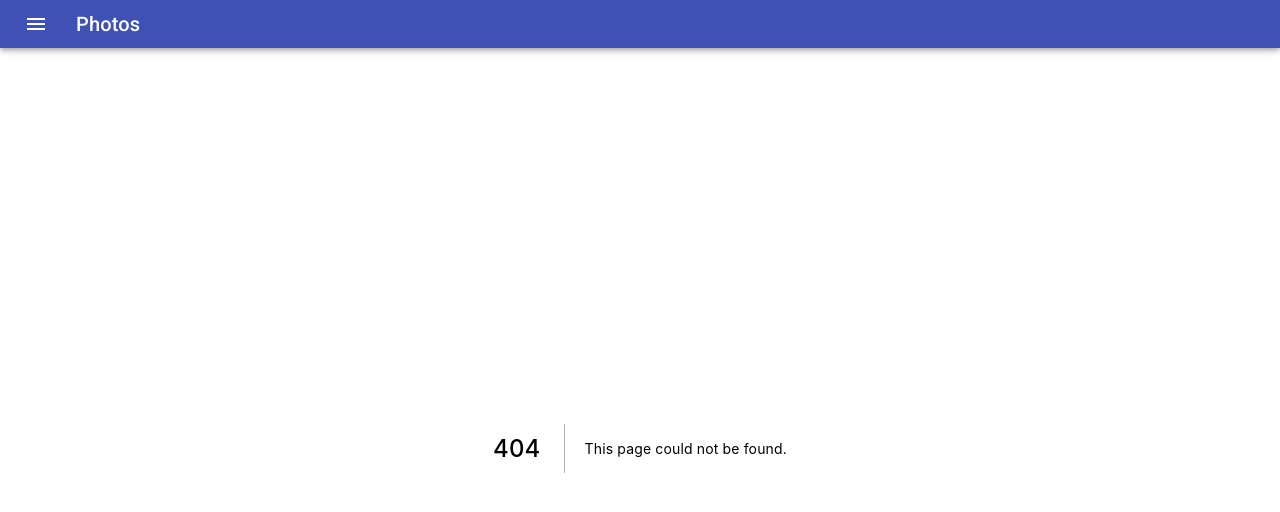
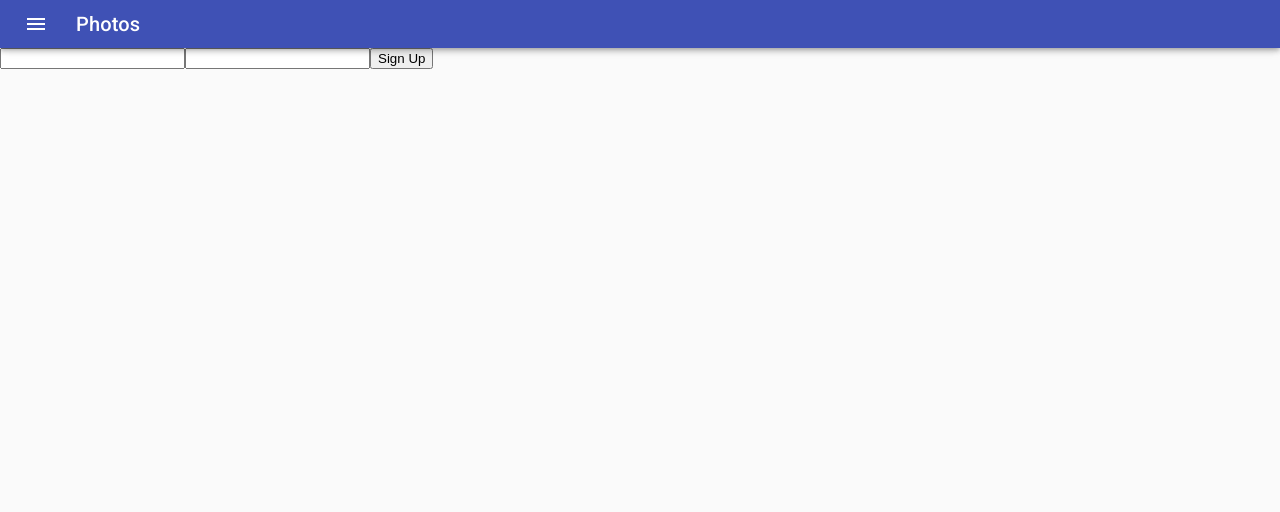
Before and after one commit to fabianschu/Plyo, a Next.js app in the folder frontend/: page /signup in a window 1280 px wide. Before the commit this address had no page. Shown: the top 512 px of the page. Built offline with nearby package versions, Linux system fonts and the light colour scheme.

Commit message:
signup via frontend possible

```diff
--- /dev/null
+++ b/frontend/pages/signup.js
@@ -0,0 +1,37 @@
+import React, {useState} from 'react';
+import axios from 'axios';
+
+const Signup = () => {
+
+    const [username, setUsername] = useState("");
+    const [password, setPassword] = useState("");
+
+    const handleChange = event => {
+        if (event.target.name === "username") {
+            setUsername(event.target.value);
+        }
+        if (event.target.name === "password") {
+            setPassword(event.target.value);
+        }
+    }
+
+    const handleClick = event => {
+        const credentials = { username, password };
+
+        axios.post(`${process.env.endpoint}/auth/signup`, credentials)
+        .then(res => {
+            console.log(res)
+        })
+        .catch(err => console.log(err));
+    }
+
+    return (
+        <>
+            <input type="text" value={username} onChange={handleChange} name="username"/>
+            <input type="text" value={password} onChange={handleChange} name="password"/>
+            <button onClick={handleClick}>Sign Up</button>
+        </>
+    )
+}
+
+export default Signup
```
Also changed, not shown: frontend/pages/signin.js (deleted, +0 -13 lines).
